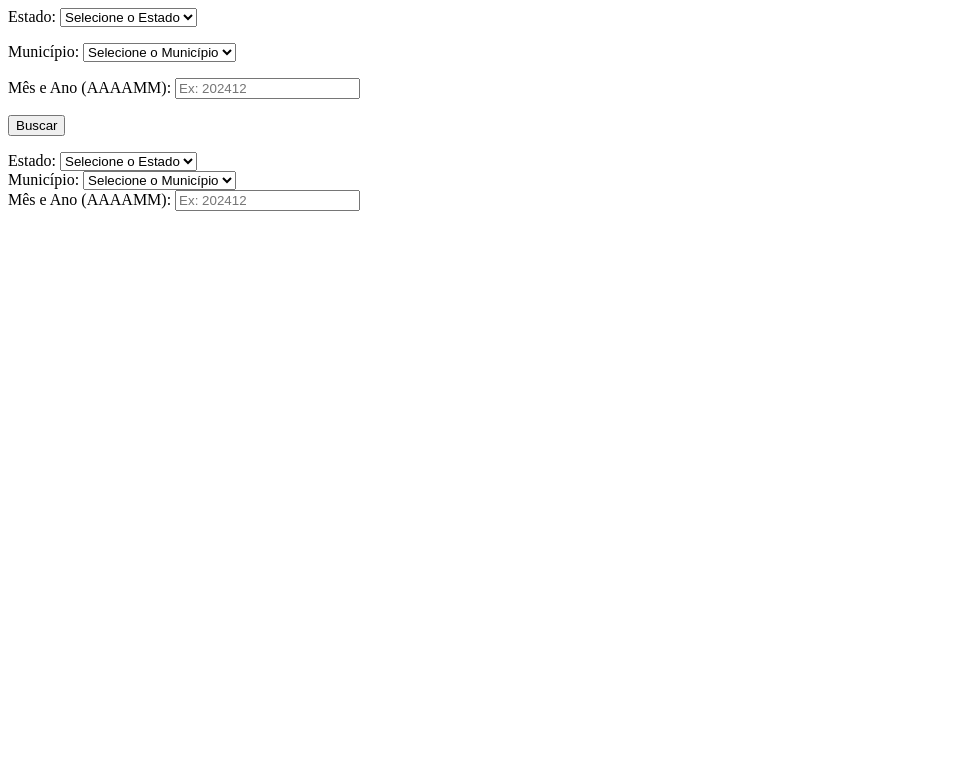
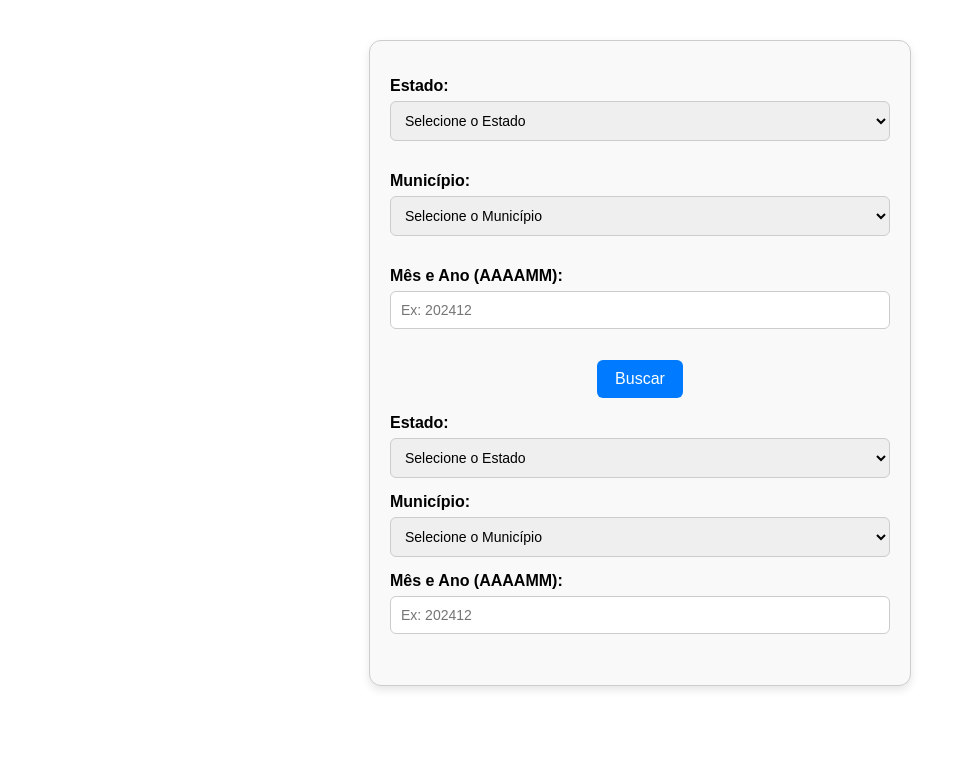
Before and after one commit to ana-pedroso29/BPC, a Django app: template bpc_transparencia/busca_bpc/templates/busca_bpc/formulario_busca.html in a window 1280 px wide. Shown: the top 783 px of the page, without its empty margins (0-966 px from the left). Run offline with Django 5.2, Linux system fonts and the light colour scheme; the template is opened without the code that fills it: values that come from a table or form of the project are taken from there, others are empty.

Commit message:
Aplicar novo estilo ao formulário de busca

```diff
--- a/bpc_transparencia/busca_bpc/templates/busca_bpc/formulario_busca.html
+++ b/bpc_transparencia/busca_bpc/templates/busca_bpc/formulario_busca.html
@@ -1,9 +1,74 @@
+<!DOCTYPE html>
+<html>
+<head>
+    <title>Buscar Benefícios BPC</title>
+    <style>
+        body {
+            font-family: Arial, sans-serif;
+        }
+
+        form {
+            max-width: 500px;
+            margin: 40px auto;
+            padding: 20px;
+            border: 1px solid #ccc;
+            border-radius: 12px;
+            background-color: #f9f9f9;
+            box-shadow: 0 4px 8px rgba(0,0,0,0.1);
+        }
+
+        label {
+            display: block;
+            margin-bottom: 6px;
+            font-weight: bold;
+        }
+
+        select,
+        input[type="text"] {
+            width: 100%;
+            padding: 10px;
+            margin-bottom: 15px;
+            border-radius: 6px;
+            border: 1px solid #ccc;
+            box-sizing: border-box;
+            font-size: 14px;
+        }
+
+        button[type="submit"] {
+            background-color: #007BFF;
+            color: white;
+            padding: 10px 18px;
+            border: none;
+            border-radius: 6px;
+            font-size: 16px;
+            cursor: pointer;
+            transition: background-color 0.3s ease;
+        }
+
+        button[type="submit"]:hover {
+            background-color: #0056b3;
+        }
+
+        p.error {
+            color: red;
+            text-align: center;
+        }
+    </style>
+</head>
+<body>
+
     <form method="post" action="{% url 'exibir_resultados' %}">
         {% csrf_token %}
+        <div class="form-group">
             {{ form.as_p }}
+        </div>
+
+        <div style="text-align: center; margin-top: 10px;">
             <button type="submit">Buscar</button>
+        </div>
+
         {% if erro_form %}
-        <p style="color: red;">{{ erro_form }}</p>
+            <p class="error">{{ erro_form }}</p>
         {% endif %}
     </form>
 
@@ -31,3 +96,6 @@
                 });
         });
     </script>
+
+</body>
+</html>
```
Also changed, not shown: bpc_transparencia/busca_bpc/templates/busca_bpc/resultados_bpc.html (+97 -7 lines). Lines whose indentation alone changed are shown as unchanged.
